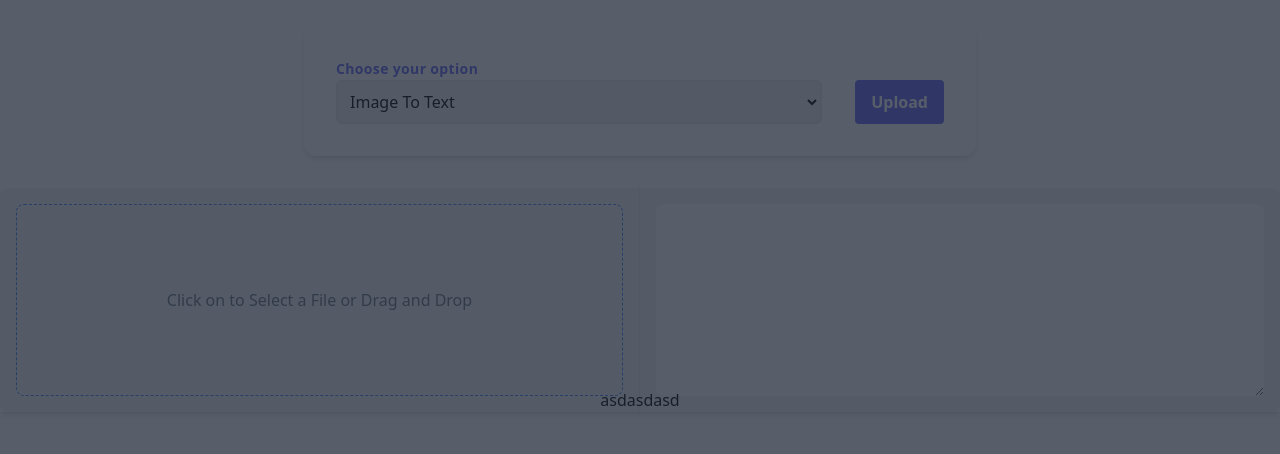
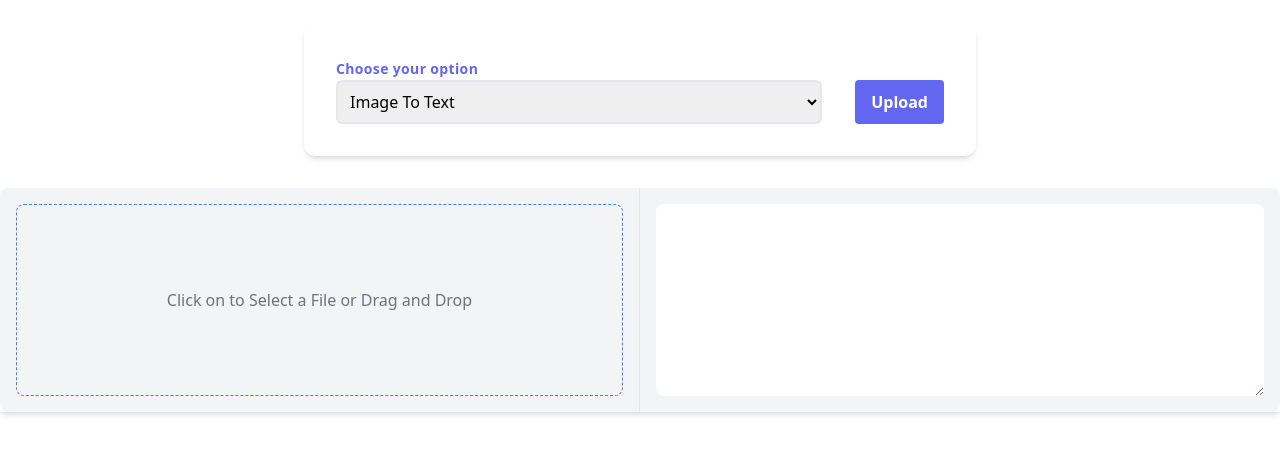
Before and after one commit to Madushan98/Ocrt-ToolkIt, a Next.js app in the folder frontend/: page / in a window 1280 px wide. Shown: the top 454 px of the page. Built offline with nearby package versions, Linux system fonts and the light colour scheme.

Commit message:
set spinner when fetching

```diff
--- a/frontend/components/filePreview.tsx
+++ b/frontend/components/filePreview.tsx
@@ -3,6 +3,7 @@ import { useState, useContext, useEffect } from 'react'
 import { FileContext } from '../app/context'
 import FileUpload from './fileUpload'
 import Modal from './Modal'
+import Spinner from './Spinner'
 
 
 const FilePreview = () => {
@@ -13,6 +14,7 @@ const FilePreview = () => {
     const [isDragging, setIsDragging] = useState(false);
     const [option, setOption] = useState<string>("get-result");
     const [textAreResult,setTextAreaResult] = useState<string>("");
+    const [isUploading,setIsUploading] = useState<boolean>(false);
 
     const handleHover = () => {
         setHovered(true)
@@ -64,6 +66,7 @@ const FilePreview = () => {
 
     const apiCall= async ()=>{
         if(!selectimage)return;
+        setIsUploading(true);
         const formData = new FormData();
         const boundary = Math.random().toString().slice(2);
         formData.append('file', selectimage);
@@ -74,7 +77,7 @@ const FilePreview = () => {
 
         const result = await fetch('http://localhost:8000/get-result', options)
                         .then((response) => response.json())
-
+        setIsUploading(false);
         setTextAreaResult(result.Tesseract)
 
     }
@@ -132,9 +135,11 @@ const FilePreview = () => {
             </div>
 
         </div>
-        <Modal>
-                <h1>asdasdasd</h1>
-        </Modal>
+        {isUploading &&
+            <Modal>
+                <Spinner></Spinner>
+            </Modal>
+        }
         </>
     )
 }
```
